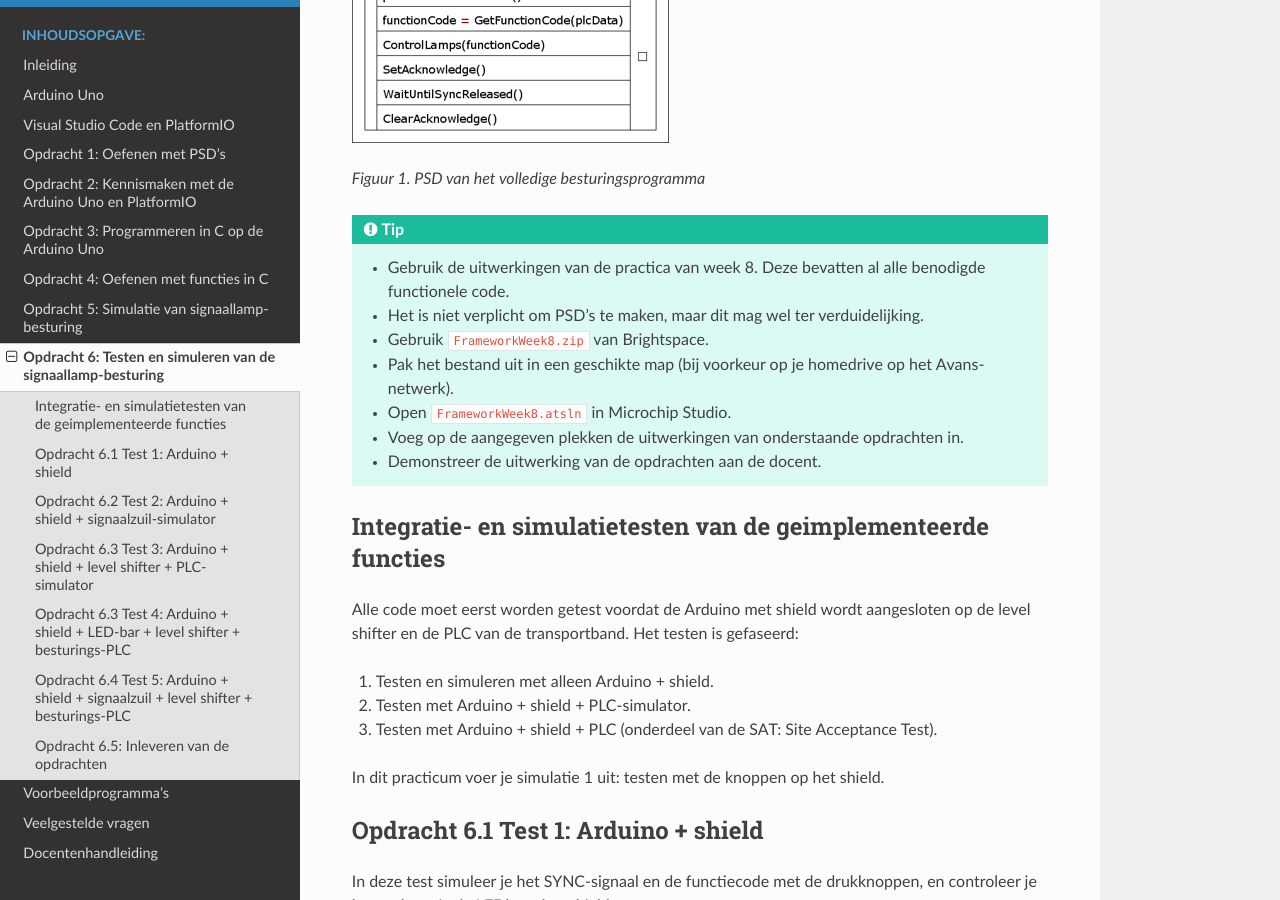
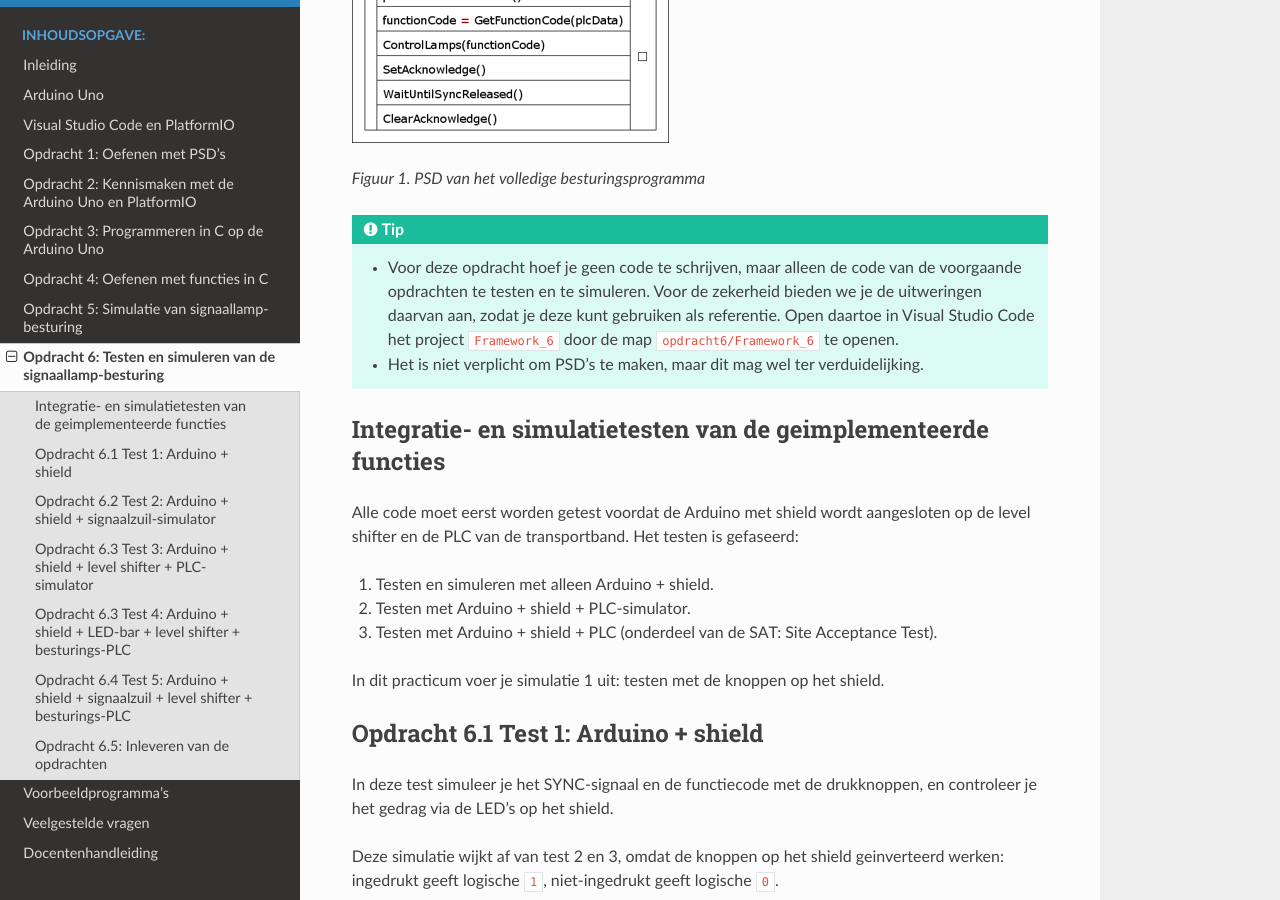
Before and after one commit to AvansMechatronica/Microcontrollers_workshop, a Sphinx documentation site: the page built from documentation/documentation/assignment_6.md, in a window 1280 px wide and 900 px high, scrolled down 437 px. Built offline with Sphinx 7.4.7 and the Read the Docs theme 3.1.0, drawn with Linux system fonts in a browser that asks for light colours.

Commit message:
20260623

```diff
--- a/documentation/documentation/assignment_6.md
+++ b/documentation/documentation/assignment_6.md
@@ -1,5 +1,4 @@
 # Opdracht 6: Testen en simuleren van de signaallamp-besturing
-
 
 In dit practicum test je het programma voor de signaallamp-besturing. Het PSD van het volledige programma staat in figuur 1.
 
@@ -8,13 +7,8 @@ In dit practicum test je het programma voor de signaallamp-besturing. Het PSD va
 *Figuur 1. PSD van het volledige besturingsprogramma*
 
 :::{tip}
-- Gebruik de uitwerkingen van de practica van week 8. Deze bevatten al alle benodigde functionele code.
+- Voor deze opdracht hoef je geen code te schrijven, maar alleen de code van de voorgaande opdrachten te testen en te simuleren. Voor de zekerheid bieden we je de uitweringen daarvan aan, zodat je deze kunt gebruiken als referentie. Open daartoe in Visual Studio Code het project `Framework_6` door de map `opdracht6/Framework_6` te openen.
 - Het is niet verplicht om PSD's te maken, maar dit mag wel ter verduidelijking.
-- Gebruik `FrameworkWeek8.zip` van Brightspace.
-- Pak het bestand uit in een geschikte map (bij voorkeur op je homedrive op het Avans-netwerk).
-- Open `FrameworkWeek8.atsln` in Microchip Studio.
-- Voeg op de aangegeven plekken de uitwerkingen van onderstaande opdrachten in.
-- Demonstreer de uitwerking van de opdrachten aan de docent.
 :::
 
 ## Integratie- en simulatietesten van de geimplementeerde functies
```
Also changed, not shown: documentation/documentation/assignment_1.md (+1 -1 lines), documentation/documentation/faq.md (+1 -1 lines), documentation/documentation/teacher_manual.md (+1 -1 lines), 2 other files.
